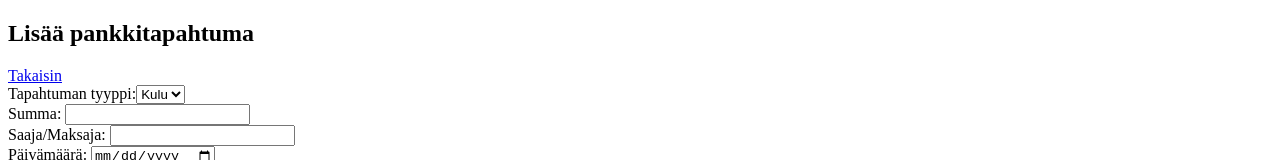
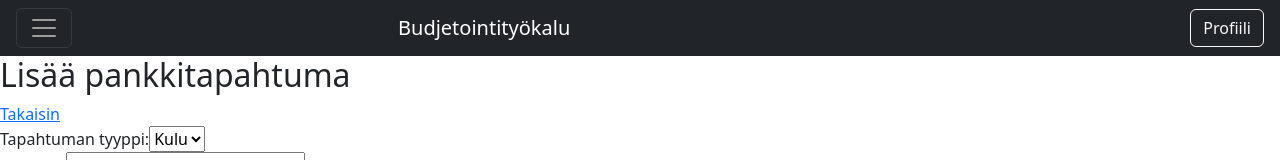
Before and after one commit to Orofil/ott-budjetointi, a React (Vite) app: page /transaction-import in a window 1280 px wide. Shown: the top 160 px of the page. Built offline with nearby package versions, Linux system fonts and the light colour scheme; no server answers; the database is empty.

Commit message:
Käyttöliittymäpohja lisätty Dashboardiin ja TransactionImportiin. Sivujen vanha sisältö siirretty pääsisältöalueelle.

```diff
--- a/src/pages/Dashboard.jsx
+++ b/src/pages/Dashboard.jsx
@@ -4,6 +4,15 @@ import supabase from "../config/supabaseClient";
 import TransactionList from "../components/TransactionList";
 import CategoryDropdown from "../components/CategoryDropdown";
 import { TransactionCategory } from "../constants/TransactionCategory";
+import {
+  Container,
+  Row,
+  Navbar,
+  Nav,
+  Offcanvas,
+  Button,
+} from "react-bootstrap";
+import "bootstrap/dist/css/bootstrap.min.css";
 
 function Dashboard() {
   const navigate = useNavigate();
@@ -25,10 +34,50 @@ function Dashboard() {
     navigate("/transaction-import");
   };
   const navigateToBudgets = async () => {
-    navigate("/budgets")
-  }
+    navigate("/budgets");
+  };
 
   return (
+    <Container fluid className="p-0">
+      {/* Yläpalkki - Sisältää navigaation ja profiililinkin */}
+      <Navbar
+        bg="dark"
+        variant="dark"
+        expand={false}
+        className="px-3 d-flex align-items-center w-100"
+      >
+        {/* Hampurilaisvalikko - avaa offcanvas-navigaation */}
+        <Navbar.Toggle aria-controls="offcanvasNavbar" className="me-3" />
+        <Navbar.Brand className="text-white mx-auto">
+          Budjetointityökalu
+        </Navbar.Brand>
+        {/* Offcanvas-sivupalkki, joka sisältää navigointilinkit */}
+        <Navbar.Offcanvas
+          id="offcanvasNavbar"
+          aria-labelledby="offcanvasNavbarLabel"
+          placement="start"
+        >
+          <Offcanvas.Header closeButton>
+            <Offcanvas.Title id="offcanvasNavbarLabel">Valikko</Offcanvas.Title>
+          </Offcanvas.Header>
+          <Offcanvas.Body>
+            {/* Placeholder navigointilinkit - eivät johda vielä mihinkään */}
+            <Nav className="flex-column">
+              <Nav.Link href="#">Kotisivu</Nav.Link>
+              <Nav.Link href="#">Tapahtumien tuonti</Nav.Link>
+              <Nav.Link href="#">Budjettien hallinta</Nav.Link>
+              <Nav.Link href="#">Asetukset</Nav.Link>
+            </Nav>
+          </Offcanvas.Body>
+        </Navbar.Offcanvas>
+        {/* Profiilipainike oikeassa reunassa */}
+        <Nav className="ms-auto d-flex align-items-center">
+          <Button variant="outline-light">Profiili</Button>
+        </Nav>
+      </Navbar>
+
+      {/* Pääsisältöalue */}
+      <Row className="min-vh-100">
         <div>
           <h2>Etusivu</h2>
           <h3>Tapahtumat</h3>
@@ -38,6 +87,8 @@ function Dashboard() {
           <button onClick={navigateToBudgets}>Budjetit</button>
           <button onClick={handleLogout}>Kirjaudu ulos</button>
         </div>
+      </Row>
+    </Container>
   );
 }
 
--- a/src/pages/TransactionImport.jsx
+++ b/src/pages/TransactionImport.jsx
@@ -3,20 +3,77 @@ import { Link } from "react-router-dom";
 import CategoryDropdown from "../components/CategoryDropdown";
 import { TransactionCategory } from "../constants/TransactionCategory";
 import { createTransaction } from "../actions/Transactions";
+import {
+  Container,
+  Row,
+  Navbar,
+  Nav,
+  Offcanvas,
+  Button,
+} from "react-bootstrap";
+import "bootstrap/dist/css/bootstrap.min.css";
 
 function TransactionImport() {
-  const [transactionCategory, setTransactionCategory] = useState(TransactionCategory.EXPENSE);
-  const [formState, formAction, isPending] = useActionState(createTransaction, null);
+  const [transactionCategory, setTransactionCategory] = useState(
+    TransactionCategory.EXPENSE
+  );
+  const [formState, formAction, isPending] = useActionState(
+    createTransaction,
+    null
+  );
   // FIXME preventDefaultia ei ole tätä käytettäessä, joten inputit tyhjentyvät aina vaikka inputit eivät olisi oikein
 
   return (
+    <Container fluid className="p-0">
+      {/* Yläpalkki - Sisältää navigaation ja profiililinkin */}
+      <Navbar
+        bg="dark"
+        variant="dark"
+        expand={false}
+        className="px-3 d-flex align-items-center w-100"
+      >
+        {/* Hampurilaisvalikko - avaa offcanvas-navigaation */}
+        <Navbar.Toggle aria-controls="offcanvasNavbar" className="me-3" />
+        <Navbar.Brand className="text-white mx-auto">
+          Budjetointityökalu
+        </Navbar.Brand>
+        {/* Offcanvas-sivupalkki, joka sisältää navigointilinkit */}
+        <Navbar.Offcanvas
+          id="offcanvasNavbar"
+          aria-labelledby="offcanvasNavbarLabel"
+          placement="start"
+        >
+          <Offcanvas.Header closeButton>
+            <Offcanvas.Title id="offcanvasNavbarLabel">Valikko</Offcanvas.Title>
+          </Offcanvas.Header>
+          <Offcanvas.Body>
+            {/* Placeholder navigointilinkit - eivät johda vielä mihinkään */}
+            <Nav className="flex-column">
+              <Nav.Link href="#">Kotisivu</Nav.Link>
+              <Nav.Link href="#">Tapahtumien tuonti</Nav.Link>
+              <Nav.Link href="#">Budjettien hallinta</Nav.Link>
+              <Nav.Link href="#">Asetukset</Nav.Link>
+            </Nav>
+          </Offcanvas.Body>
+        </Navbar.Offcanvas>
+        {/* Profiilipainike oikeassa reunassa */}
+        <Nav className="ms-auto d-flex align-items-center">
+          <Button variant="outline-light">Profiili</Button>
+        </Nav>
+      </Navbar>
+
+      {/* Pääsisältöalue */}
+      <Row className="min-vh-100">
         <div>
           <h2>Lisää pankkitapahtuma</h2>
           <Link to="/dashboard">Takaisin</Link>
           <form action={formAction}>
             <label>
               Tapahtuman tyyppi:
-          <select name="type" onChange={(e) => setTransactionCategory(e.target.value)}>
+              <select
+                name="type"
+                onChange={(e) => setTransactionCategory(e.target.value)}
+              >
                 <option value={TransactionCategory.EXPENSE}>Kulu</option>
                 <option value={TransactionCategory.INCOME}>Tulo</option>
               </select>
@@ -54,9 +111,11 @@ function TransactionImport() {
               {isPending ? "Lisätään..." : "Lisää"}
             </button>
             <br />
-        {formState && <span style={{color: "red"}}>{formState}</span>}
+            {formState && <span style={{ color: "red" }}>{formState}</span>}
           </form>
         </div>
+      </Row>
+    </Container>
   );
 }
 
```
Lines whose indentation alone changed are shown as unchanged.
